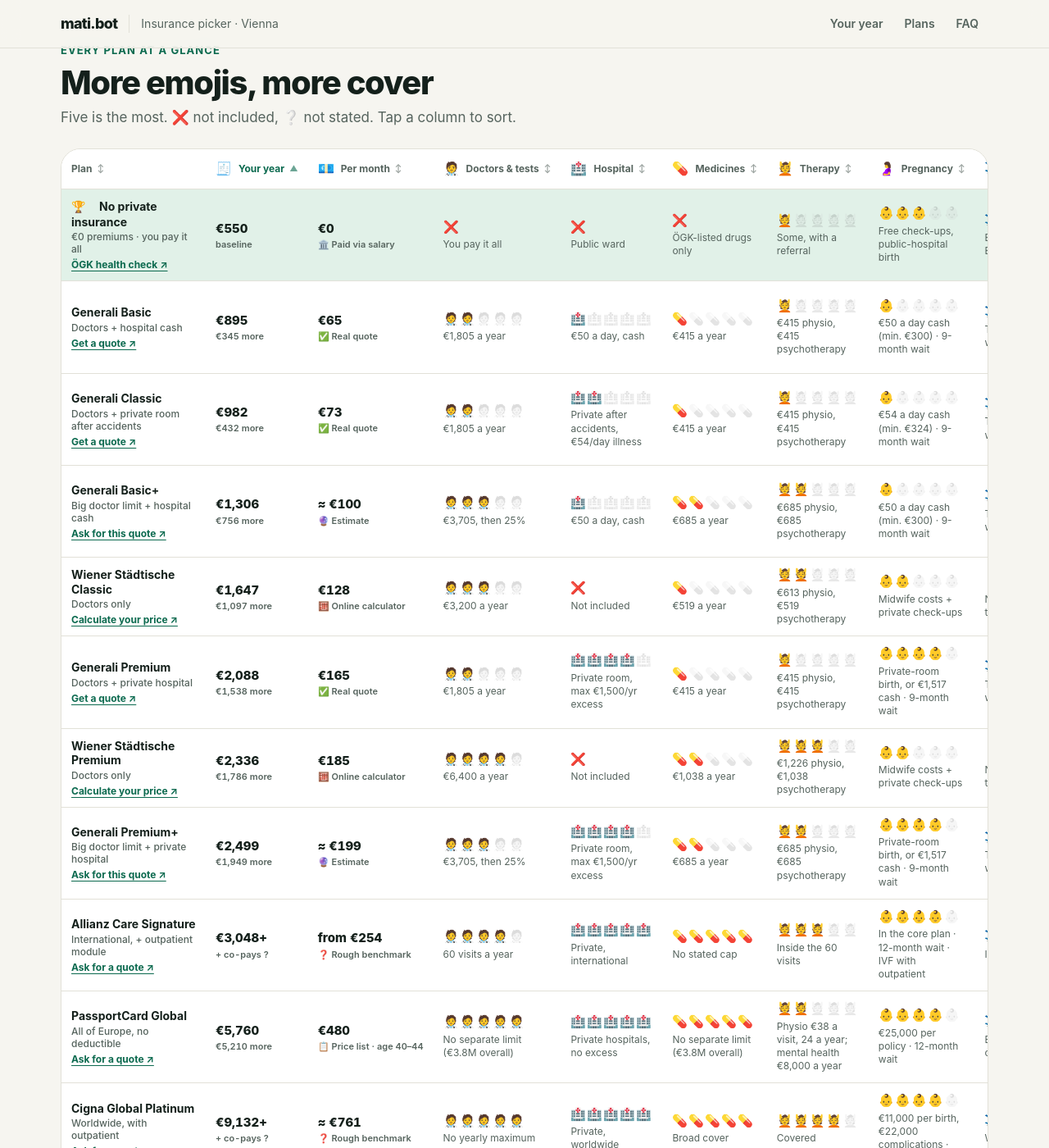
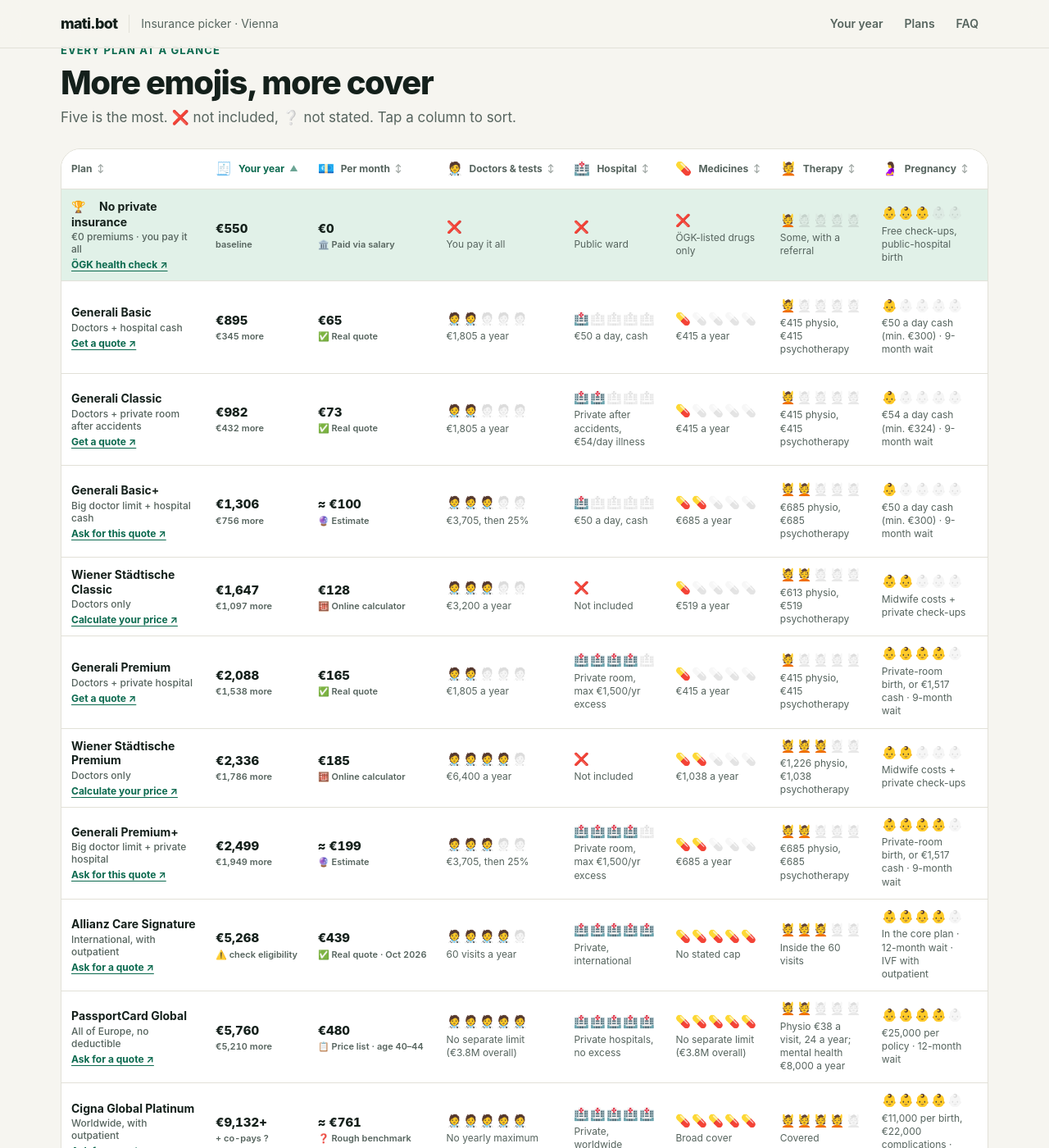
Before and after one commit to MatiBot/MatiBot.github.io, a Jekyll site: the page built from insurancepicker/index.html, in a window 1280 px wide and 1400 px high, scrolled down 1611 px. Shown: the whole window at 82% size. Built offline with Jekyll 4.4.1, drawn with Linux system fonts in a browser that asks for light colours; some of the changed text lies outside the part shown.

Commit message:
Use the real Allianz Care quote in the insurance picker
Replace the €254 core-only benchmark with the 16 Oct 2026 online quote:
Signature + Signature outpatient, excl. USA, no deductible, €878 a month
for two adults (€439 each); €1,166 each with the USA. Allianz says the
cover is "not suitable for residents of Austria", so the plan keeps its
real price in the ranking but is flagged and can't take the top spot.

Co-Authored-By: Claude Opus 5.5 <noreply@anthropic.com>

```diff
--- a/insurancepicker/decision-model.js
+++ b/insurancepicker/decision-model.js
@@ -5,7 +5,9 @@
  * Wiener Städtische: online calculator, age 40, Vienna, ÖGK, checked 15 Oct 2026.
  * PassportCard: official "Global Zone 3" price list (Nov 2024), matching a real quote of Feb 2025;
  * includes the €10 rider that removes the €200 yearly deductible.
- * Cigna and Allianz Care: published examples from other countries; benchmarks only.
+ * Allianz Care: real online quote of 16 Oct 2026 for ages 40 and 43, Signature + Signature
+ *   outpatient, worldwide excl. USA, no deductible: €878 a month for both, paid monthly.
+ * Cigna: a published example from another country; a benchmark only.
  * Outpatient bills: 80% back (the cautious case), within each plan's limits.
  * Hospital bills are examples of a private bill, not price estimates.
  */
@@ -116,11 +118,12 @@
       cells:{doctors:'No yearly maximum', hospital:'Private, worldwide', meds:'Broad cover', therapy:'Covered', travel:'Worldwide', move:'Moves with you', baby:'€11,000 per birth, €22,000 complications · 12-month wait', israel:'Covered · if you’re Israeli: up to 180 days a year', usa:'Emergency hospital stays only, up to 21 days a trip'},
       facts:['🌍 Worldwide, very high limits','💊 Broad cover for expensive medicines','🛂 Expats only: not for citizens of your home country'],
       link:{href:links.cigna, label:'Ask for a quote'}},
-    {id:'allianz', short:'Allianz Care Signature', insurer:'Allianz Care', cover:'International, + outpatient module', monthly:254, priceFloor:true, benchmark:true,
-      source:BENCH, out:{all:true}, hosp:{private:true},
+    {id:'allianz', short:'Allianz Care Signature', insurer:'Allianz Care', cover:'International, with outpatient', monthly:439,
+      source:{type:'quote', label:'Real quote · Oct 2026'}, out:{all:true}, hosp:{private:true},
+      caveat:'Allianz says this cover is for temporary stays and “not suitable for residents of Austria”.',
       meter:{doctors:4, hospital:5, meds:5, therapy:3, travel:5, move:5, baby:4, israel:5, usa:2},
-      cells:{doctors:'60 visits a year', hospital:'Private, international', meds:'No stated cap', therapy:'Inside the 60 visits', travel:'International', move:'Moves with you', baby:'In the core plan · 12-month wait · IVF with outpatient', israel:'Covered in the “excluding USA” area', usa:'Emergencies only, trips up to 6 weeks'},
-      facts:['🌍 International hospital cover','💊 Outpatient drugs with no stated cap','🛂 For people living away from their home country'],
+      cells:{doctors:'60 visits a year', hospital:'Private, international', meds:'No stated cap', therapy:'Inside the 60 visits', travel:'International', move:'Moves with you', baby:'In the core plan · 12-month wait · IVF with outpatient', israel:'Covered in the “excluding USA” area', usa:'Emergencies only; with the USA: ≈ €1,166 a month'},
+      facts:['🌍 Hospital, doctors and medicines, internationally','💊 Outpatient drugs with no stated cap','⚠️ Not for residents of Austria, says Allianz'],
       link:{href:links.allianz, label:'Ask for a quote'}}
   ];
   const byId = id => plans.find(p => p.id === id);
@@ -199,7 +202,8 @@
   // Every plan, cheapest first. The winner must have a real or estimated Austrian price.
   function rank(u) {
     const rows = plans.map(p => yearCost(p, u)).sort((a, b) => a.total - b.total || a.plan.monthly - b.plan.monthly);
-    const winner = rows.find(r => !r.unknown);
+    // A plan whose price is unconfirmed, or whose insurer doubts you qualify, can't win.
+    const winner = rows.find(r => !r.unknown && !r.plan.caveat);
     const none = rows.find(r => r.plan.id === 'oegk');
     return {rows, winner, none, bills:bills(u), saving:round(none.total - winner.total)};
   }
--- a/insurancepicker/index.html
+++ b/insurancepicker/index.html
@@ -16,9 +16,9 @@ permalink: /insurancepicker/
 <meta name="theme-color" content="#f6f5f0" media="(prefers-color-scheme: light)">
 <meta name="theme-color" content="#0e1311" media="(prefers-color-scheme: dark)">
 <link rel="icon" href="/img/favicon.ico">
-<link rel="stylesheet" href="/insurancepicker/picker.css?v=7">
-<script src="/insurancepicker/decision-model.js?v=7" defer></script>
-<script src="/insurancepicker/picker.js?v=7" defer></script>
+<link rel="stylesheet" href="/insurancepicker/picker.css?v=8">
+<script src="/insurancepicker/decision-model.js?v=8" defer></script>
+<script src="/insurancepicker/picker.js?v=8" defer></script>
 </head>
 <body>
 <a href="#picker" class="skip">Skip to the planner</a>
@@ -46,7 +46,7 @@ permalink: /insurancepicker/
   <span class="anchor" id="coverage"></span><span class="anchor" id="premiums"></span>
   <div class="section-head"><p class="eyebrow">Every plan at a glance</p><h2 id="h-plans">More emojis, more cover</h2>
   <p>Five is the most. ❌ not included, ❔ not stated. Tap a column to sort.</p></div>
-  <div id="matrix"><noscript><p>Turn on JavaScript for the sortable chart. In short: Generali Basic €65.38, Classic €72.68, Premium €164.86 a month (real quotes, age 40); Wiener Städtische Classic €128.07, Premium €185.49 (online calculator, age 40); PassportCard Global €480 (price list, age 40–44); Cigna Global ≈ €761 and Allianz Care from €254 (rough benchmarks).</p></noscript></div>
+  <div id="matrix"><noscript><p>Turn on JavaScript for the sortable chart. In short: Generali Basic €65.38, Classic €72.68, Premium €164.86 a month (real quotes, age 40); Wiener Städtische Classic €128.07, Premium €185.49 (online calculator, age 40); PassportCard Global €480 (price list, age 40–44); Allianz Care €439 (real quote, not for Austrian residents); Cigna Global ≈ €761 (rough benchmark).</p></noscript></div>
   <p class="matrix-legend"><span>✅ Real quote (age 40)</span><span>🔮 Estimate</span><span>🧮 Online calculator (age 40)</span><span>📋 Official price list</span><span>❓ Rough benchmark</span><span>Per adult, per month</span></p>
 </section>
 
@@ -68,11 +68,11 @@ permalink: /insurancepicker/
     <details><summary>How do private doctor bills get paid back?</summary><p>Send the bill to ÖGK first; it refunds a small part. Then send it to your insurer. Generali pays 100% of the rest if ÖGK paid something, 80% if not. We use 80% to be safe.</p></details>
     <details><summary>What if we move out of Austria?</summary><p>Generali covers treatment abroad only while Austria is your home (more than 6 months a year). After you move, it covers Austria only, and you can cancel at the end of the month you move. Ask about a standby policy (Anwartschaft) if you might come back. ÖGK ends and you join your new country’s system. Cigna and Allianz Care are built to move with you; the price can change.</p></details>
     <details><summary>What about pregnancy and having a baby?</summary><p>ÖGK already covers the Mutter-Kind-Pass check-ups and a birth in a public hospital. Private plans only pay if the pregnancy starts after their waiting period: 9 months at Generali. Generali Premium covers a private-room birth (the €300-a-day Vienna excess applies), or pays €1,517 cash if you use the public ward. Basic and Classic pay daily cash for at least 6 days. Wiener Städtische covers midwife costs. PassportCard pays up to €25,000 per policy for pregnancy and birth after a 12-month wait. Cigna and Allianz Care include maternity in the core plan after a 12-month wait; Cigna Platinum pays up to €11,000 per birth and €22,000 for complications.</p></details>
-    <details><summary>Do the plans work in Israel and the USA?</summary><p>Generali’s travel cover pays for emergencies on trips up to 6 weeks anywhere in the world, USA included, up to €250,000. It doesn’t cover planned treatment or living there. PassportCard covers Israel through Clalit (with Clalit’s usual co-pays) but only emergencies in the USA. Cigna and Allianz Care cover Israel in their cheaper “worldwide excluding USA” area. In the USA that area only pays emergencies on trips (Cigna: emergency hospital stays up to 21 days; Allianz Care: emergency treatment on trips up to 6 weeks), unless you pay for the pricier worldwide area. Both are for expats: Cigna doesn’t sell its EU plan to citizens of the country they live in, and covers your country of citizenship for up to 180 days a year. ÖGK only refunds a small amount at Austrian rates outside the EU.</p></details>
+    <details><summary>Do the plans work in Israel and the USA?</summary><p>Generali’s travel cover pays for emergencies on trips up to 6 weeks anywhere in the world, USA included, up to €250,000. It doesn’t cover planned treatment or living there. PassportCard covers Israel through Clalit (with Clalit’s usual co-pays) but only emergencies in the USA. Cigna and Allianz Care cover Israel in their cheaper “worldwide excluding USA” area. In the USA that area only pays emergencies on trips (Cigna: emergency hospital stays up to 21 days; Allianz Care: emergency treatment on trips up to 6 weeks), unless you pay for the pricier worldwide area (Allianz: about €1,166 a month per person instead of €439). Both are for expats: Cigna doesn’t sell its EU plan to citizens of the country they live in, and covers your country of citizenship for up to 180 days a year. ÖGK only refunds a small amount at Austrian rates outside the EU.</p></details>
     <details><summary>What about existing health conditions?</summary><p>Declare everything. Treatment that started before the contract is never covered. A condition you declared is covered unless the insurer excludes it in writing.</p></details>
     <details><summary>Does private cover get me surgery faster?</summary><p>It can help, but no insurer guarantees a date. Ask the surgeon for real dates first.</p></details>
     <details><summary>Will my premium go up?</summary><p>Probably. Generali’s tariffs rose 1–7% a year on average over the last five years, and the 5% partner discount ends after year three.</p></details>
-    <details><summary>Where do the prices come from?</summary><p>Generali: real quotes (23 Sep 2026) for a 40-year-old in Vienna and written answers (8 Oct 2026). Wiener Städtische: online calculator, age 40. PassportCard: their November 2024 price list for Europe (Global Zone 3), which matched your February 2025 quote, including the €10 rider that removes the deductible. Cigna and Allianz Care: published examples from other countries; their cover details come from their 2025–2026 benefit documents. Your price depends on your age and health.</p></details>
+    <details><summary>Where do the prices come from?</summary><p>Generali: real quotes (23 Sep 2026) for a 40-year-old in Vienna and written answers (8 Oct 2026). Wiener Städtische: online calculator, age 40. PassportCard: their November 2024 price list for Europe (Global Zone 3), which matched your February 2025 quote, including the €10 rider that removes the deductible. Allianz Care: a real online quote (16 Oct 2026) for ages 40 and 43, excluding the USA, no deductible; Allianz says it isn’t suitable for residents of Austria. Cigna: a published example from another country. Cover details for the international plans come from their 2025–2026 benefit documents. Your price depends on your age and health.</p></details>
   </div>
 </section>
 
--- a/insurancepicker/picker.js
+++ b/insurancepicker/picker.js
@@ -79,9 +79,10 @@
     const pay = Math.max(0, r.youPay - r.cash);
     const vs = Math.round(r.total - none.total);
     const val = r.unknown ? `${money(r.total)}+<small>${p.priceFloor ? '+ module & co-pays' : '+ co-pays'} ?</small>`
+      : p.caveat ? `${money(r.total)}<small>⚠️ check eligibility</small>`
       : `${money(r.total)}<small class="${vs < 0 ? 'good' : ''}">${isNone ? 'baseline' : vs < 0 ? `${money(-vs)} less` : vs > 0 ? `${money(vs)} more` : 'same'}</small>`;
     return `<button type="button" class="row${isTop ? ' top' : ''}${isNone ? ' none' : ''}" data-id="${p.id}" aria-describedby="tip">
-      <span class="r-rank">${isTop ? e('🏆') : isNone ? e('😬') : rank < 0 ? e('❓') : rank + 1}</span>
+      <span class="r-rank">${isTop ? e('🏆') : isNone ? e('😬') : rank < 0 ? e(r.unknown ? '❓' : '⚠️') : rank + 1}</span>
       <span class="r-name">${esc(p.short)}<small>${esc(sub(r))}</small></span>
       <span class="r-bar" aria-hidden="true">
         <span class="clip"><span class="seg-p" style="width:${r.premium / max * 100}%"></span><span class="seg-y" style="width:${pay / max * 100}%"></span>${r.unknown ? '<span class="seg-q"></span>' : ''}</span>
@@ -105,6 +106,7 @@
       ${line('<i class="k-base"></i>', 'No insurance', money(none.total))}
       <p class="t-verdict ${vs < 0 ? 'good' : ''}">${verdict}</p>
       ${r.unknown ? `<p class="t-small">${unknownNote(p)}</p>` : ''}
+      ${p.caveat ? `<p class="t-small">⚠️ ${esc(p.caveat)}</p>` : ''}
       <a class="t-link" href="#plan-${p.id}" data-goto="${p.id}">See all features ↓</a>`;
   }
   function renderResults() {
@@ -113,7 +115,7 @@
     hideTip(true);
     const w = R.winner, wp = w.plan, none = R.none;
     const max = Math.max(1, ...R.rows.map(r => r.premium + Math.max(0, r.youPay - r.cash)), none.total) * 1.04;
-    const cheaper = R.rows.filter(r => r.unknown && r.total < w.total);
+    const cheaper = R.rows.filter(r => (r.unknown || r.plan.caveat) && r.total < w.total);
     const save = isNoPlan(wp) ? `<strong>€0</strong><span>premiums</span>` : `<strong>${money(R.saving)}</strong><span>less than no insurance</span>`;
     const before = new Map([...results.querySelectorAll('.row')].map(el => [el.dataset.id, el.getBoundingClientRect().top]));
     let n = 0;
@@ -126,13 +128,13 @@
         <ul class="w-facts">${(isNoPlan(wp) ? ['🙌 Insurance doesn’t pay off for this year', ...wp.facts.slice(0, 2)] : wp.facts).map(f => `<li>${esc(f)}</li>`).join('')}</ul>
         <a class="w-link" href="${wp.link.href}" target="_blank" rel="noreferrer">${esc(wp.link.label)} ↗</a></div>
       ${cheaper.length ? `<div class="maybe"><p class="maybe-title">${e('🌍')} Possibly much cheaper, if you qualify</p>
-        <p class="maybe-sub">Not ranked first because their Austrian prices aren’t confirmed yet.</p>
-        <ul>${cheaper.map(r => `<li><span><b>${esc(r.plan.short)}</b>${r.plan.priceFloor ? 'from ' : '≈ '}${money(r.total)} a year + ${r.plan.priceFloor ? 'outpatient module & co-pays' : 'co-pays'}</span><a href="${r.plan.link.href}" target="_blank" rel="noreferrer">Ask for a quote ↗</a></li>`).join('')}</ul></div>` : ''}
+        <p class="maybe-sub">Not ranked first: the price isn’t confirmed, or the insurer doubts you qualify.</p>
+        <ul>${cheaper.map(r => `<li><span><b>${esc(r.plan.short)}</b>${r.unknown ? `≈ ${money(r.total)} a year + co-pays · price not confirmed` : `${money(r.total)} a year · ${esc(r.plan.caveat)}`}</span><a href="${r.plan.link.href}" target="_blank" rel="noreferrer">Ask for a quote ↗</a></li>`).join('')}</ul></div>` : ''}
       ${state.moving ? `<p class="w-note">${e('✈️')} <strong>Moving abroad?</strong> Austrian plans only cover treatment in Austria once you live elsewhere. Generali lets you cancel at the end of the month you move. Cigna and Allianz Care move with you, if you’re eligible.</p>` : ''}
       <div class="rank-head" id="ranking"><h3>All plans for your year</h3>
         <p class="legend"><span><i class="k-prem"></i>Premiums</span><span><i class="k-pay"></i>You pay</span><span><i class="k-base"></i>No insurance</span></p></div>
       <p class="rank-tip">${e('👆')} <span class="hover-only">Hover over</span><span class="touch-only">Tap</span> a plan to see what’s in its bar.</p>
-      <div class="rows">${R.rows.map(r => rowHtml(r, r.unknown ? -1 : n++, max, none, wp.id)).join('')}</div>
+      <div class="rows">${R.rows.map(r => rowHtml(r, r.unknown || r.plan.caveat ? -1 : n++, max, none, wp.id)).join('')}</div>
       <p class="rank-note">Per adult, per year. Plans pay back 80% of outpatient bills within their limits (the cautious case). Hospital and birth bills are examples.</p>`;
     if (!reduceMotion && before.size) {
       results.querySelectorAll('.row').forEach(el => {
@@ -230,7 +232,7 @@
     const winnerId = current.winner.plan.id, noneTotal = current.none.total;
     const rows = sorted().map(p => {
       const r = current.rows.find(x => x.plan.id === p.id);
-      const vs = isNoPlan(p) ? 'baseline' : r.unknown ? '+ co-pays ?' : r.total < noneTotal ? `${money(noneTotal - r.total)} less` : `${money(r.total - noneTotal)} more`;
+      const vs = isNoPlan(p) ? 'baseline' : r.unknown ? '+ co-pays ?' : p.caveat ? '⚠️ check eligibility' : r.total < noneTotal ? `${money(noneTotal - r.total)} less` : `${money(r.total - noneTotal)} more`;
       return `<tr id="plan-${p.id}" class="${p.id === winnerId ? 'win' : ''}">
         <th scope="row">${p.id === winnerId ? '<span class="e cup" aria-label="Cheapest for your year">🏆 </span>' : ''}${esc(p.short)}<small>${esc(p.cover)}</small><a class="q-link" href="${p.link.href}" target="_blank" rel="noreferrer">${esc(p.link.label)} ↗</a></th>
         <td class="year" data-label="🧾 Your year">${money(r.total)}${r.unknown ? '+' : ''}<small>${vs}</small></td>
```
Also changed, not shown: _tests/insurancepicker.cjs (+9 -0 lines).
